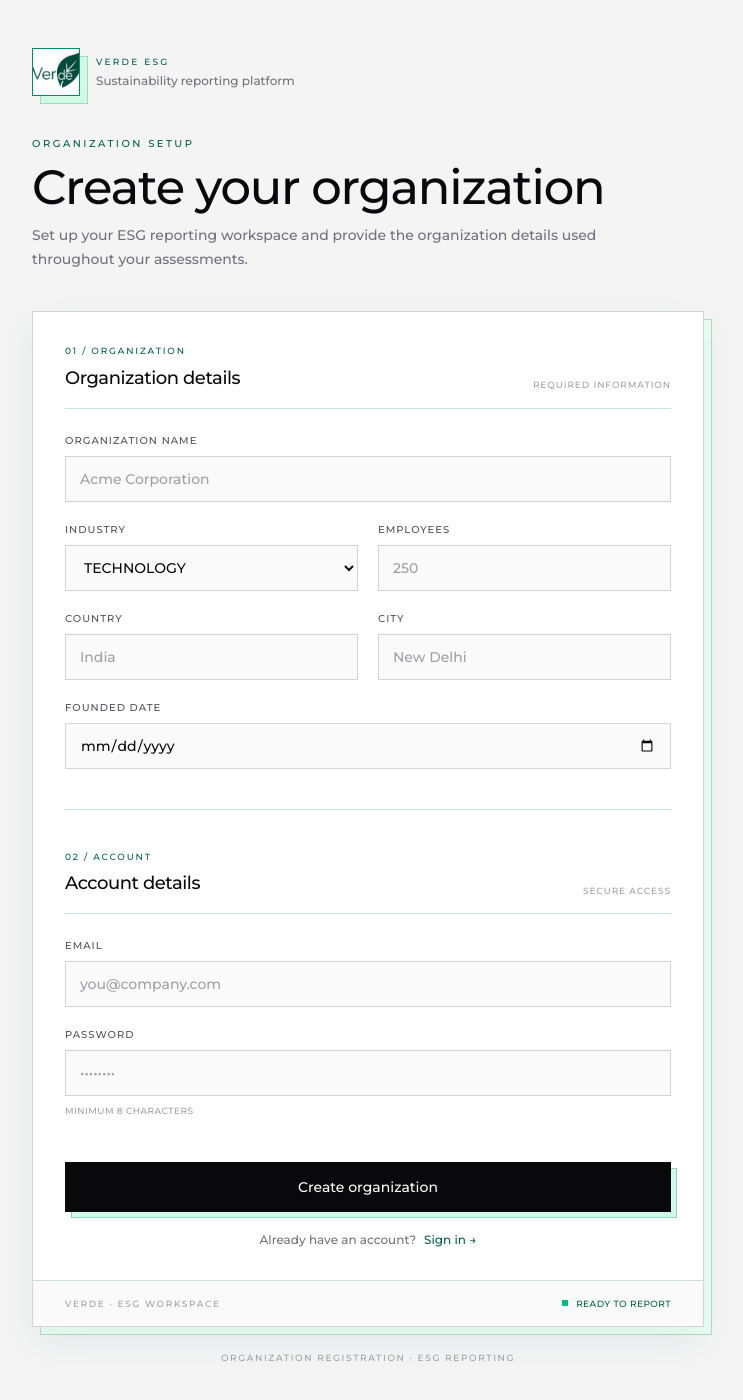
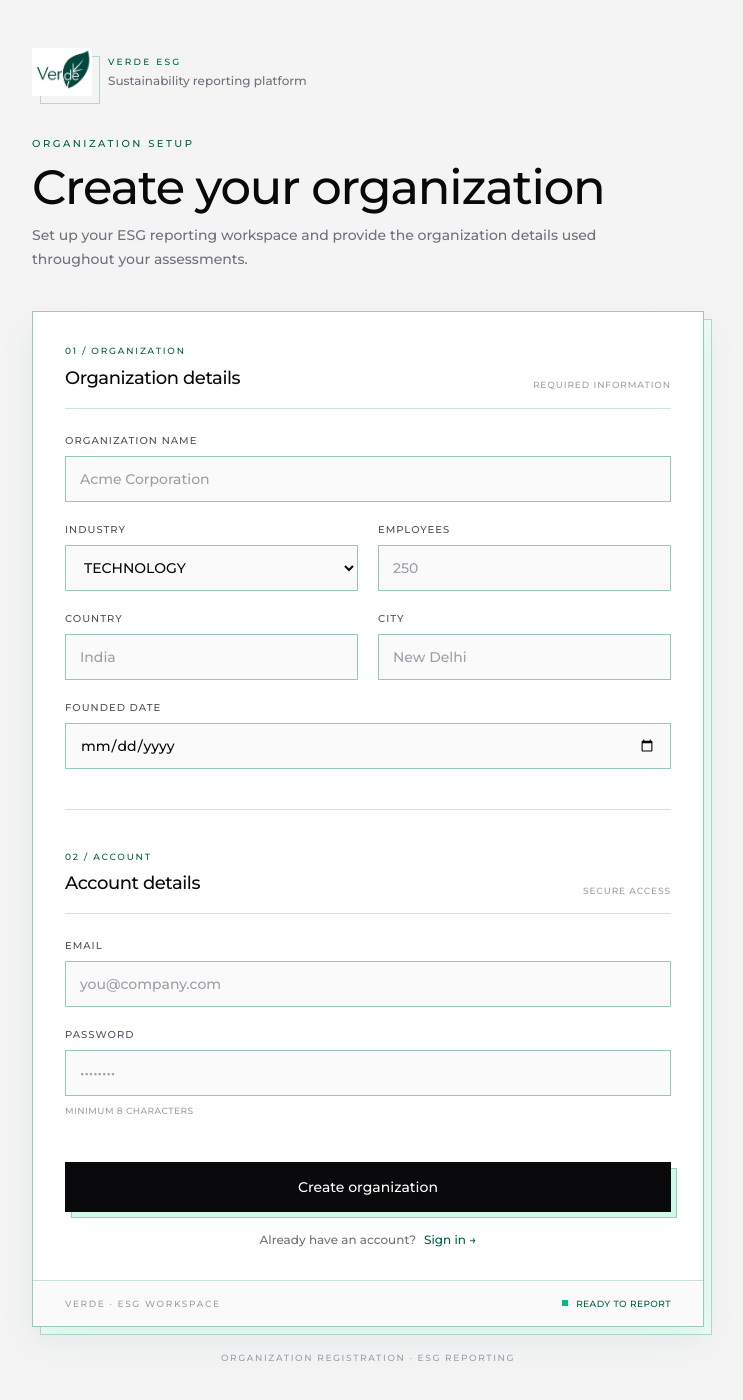
Before and after one commit to Alorik/verde, a Next.js app: page /register in a window 1280 px wide. Shown: the top 1400 px of the page, without its empty margins (272-1015 px from the left). Built offline with nearby package versions, Linux system fonts and the light colour scheme.

Commit message:
feat: changes made in register page

```diff
--- a/app/register/page.tsx
+++ b/app/register/page.tsx
@@ -95,9 +95,9 @@ export default function RegisterPage() {
           <div className="flex items-center gap-4">
             <div className="relative">
               {/* 3D depth */}
-              <div className="absolute inset-0 translate-x-2 translate-y-2 border border-emerald-700/25 bg-emerald-100" />
+              <div className="absolute inset-0 translate-x-2 translate-y-2 border border-emerald-700/25  " />
 
-              <div className="relative flex h-12 w-12 items-center justify-center border border-emerald-700/40 bg-emerald-600">
+              <div className="relative flex h-12 w-15 items-center justify-center  ">
                 <Image
                   src="/verde.jpg"
                   alt="Verde logo"
@@ -145,7 +145,7 @@ export default function RegisterPage() {
 
           <form
             onSubmit={handleSubmit}
-            className="relative border border-zinc-300 bg-white shadow-[0_14px_35px_rgba(6,78,59,0.07)]"
+            className="relative border border-emerald-700/40 bg-white shadow-[0_14px_35px_rgba(6,78,59,0.07)]"
           >
             <div className="p-6 sm:p-8">
               <div className="space-y-10">
@@ -189,7 +189,7 @@ export default function RegisterPage() {
                         value={form.name}
                         onChange={handleChange}
                         placeholder="Acme Corporation"
-                        className="w-full border border-zinc-300 bg-zinc-50 px-3.5 py-3 text-sm font-medium text-zinc-950 outline-none transition placeholder:text-zinc-400 hover:border-emerald-700/40 focus:border-emerald-700 focus:bg-white focus:ring-2 focus:ring-emerald-700/10"
+                        className="w-full border border-emerald-700/40 bg-zinc-50 px-3.5 py-3 text-sm font-medium text-zinc-950 outline-none transition placeholder:text-zinc-400 hover:border-emerald-700/40 focus:border-emerald-700 focus:bg-white focus:ring-2 focus:ring-emerald-700/10"
                       />
                     </div>
 
@@ -209,7 +209,7 @@ export default function RegisterPage() {
                           name="industry"
                           value={form.industry}
                           onChange={handleChange}
-                          className="w-full border border-zinc-300 bg-zinc-50 px-3.5 py-3 text-sm font-medium text-zinc-950 outline-none transition hover:border-emerald-700/40 focus:border-emerald-700 focus:bg-white focus:ring-2 focus:ring-emerald-700/10"
+                          className="w-full border border-emerald-700/40 bg-zinc-50 px-3.5 py-3 text-sm font-medium text-zinc-950 outline-none transition hover:border-emerald-700/40 focus:border-emerald-700 focus:bg-white focus:ring-2 focus:ring-emerald-700/10"
                         >
                           {industries.map((industry) => (
                             <option key={industry} value={industry}>
@@ -236,7 +236,7 @@ export default function RegisterPage() {
                           value={form.employeeCount}
                           onChange={handleChange}
                           placeholder="250"
-                          className="w-full border border-zinc-300 bg-zinc-50 px-3.5 py-3 text-sm font-medium text-zinc-950 outline-none transition placeholder:text-zinc-400 hover:border-emerald-700/40 focus:border-emerald-700 focus:bg-white focus:ring-2 focus:ring-emerald-700/10"
+                          className="w-full border border-emerald-700/40 bg-zinc-50 px-3.5 py-3 text-sm font-medium text-zinc-950 outline-none transition placeholder:text-zinc-400 hover:border-emerald-700/40 focus:border-emerald-700 focus:bg-white focus:ring-2 focus:ring-emerald-700/10"
                         />
                       </div>
                     </div>
@@ -260,7 +260,7 @@ export default function RegisterPage() {
                           value={form.country}
                           onChange={handleChange}
                           placeholder="India"
-                          className="w-full border border-zinc-300 bg-zinc-50 px-3.5 py-3 text-sm font-medium text-zinc-950 outline-none transition placeholder:text-zinc-400 hover:border-emerald-700/40 focus:border-emerald-700 focus:bg-white focus:ring-2 focus:ring-emerald-700/10"
+                          className="w-full border border-emerald-700/40 bg-zinc-50 px-3.5 py-3 text-sm font-medium text-zinc-950 outline-none transition placeholder:text-zinc-400 hover:border-emerald-700/40 focus:border-emerald-700 focus:bg-white focus:ring-2 focus:ring-emerald-700/10"
                         />
                       </div>
 
@@ -279,7 +279,7 @@ export default function RegisterPage() {
                           value={form.city}
                           onChange={handleChange}
                           placeholder="New Delhi"
-                          className="w-full border border-zinc-300 bg-zinc-50 px-3.5 py-3 text-sm font-medium text-zinc-950 outline-none transition placeholder:text-zinc-400 hover:border-emerald-700/40 focus:border-emerald-700 focus:bg-white focus:ring-2 focus:ring-emerald-700/10"
+                          className="w-full border border-emerald-700/40 bg-zinc-50 px-3.5 py-3 text-sm font-medium text-zinc-950 outline-none transition placeholder:text-zinc-400 hover:border-emerald-700/40 focus:border-emerald-700 focus:bg-white focus:ring-2 focus:ring-emerald-700/10"
                         />
                       </div>
                     </div>
@@ -300,7 +300,7 @@ export default function RegisterPage() {
                         type="date"
                         value={form.foundedAt}
                         onChange={handleChange}
-                        className="w-full border border-zinc-300 bg-zinc-50 px-3.5 py-3 text-sm font-medium text-zinc-950 outline-none transition hover:border-emerald-700/40 focus:border-emerald-700 focus:bg-white focus:ring-2 focus:ring-emerald-700/10"
+                        className="w-full border border-emerald-700/40 bg-zinc-50 px-3.5 py-3 text-sm font-medium text-zinc-950 outline-none transition hover:border-emerald-700/40 focus:border-emerald-700 focus:bg-white focus:ring-2 focus:ring-emerald-700/10"
                       />
                     </div>
                   </div>
@@ -353,7 +353,7 @@ export default function RegisterPage() {
                         value={form.email}
                         onChange={handleChange}
                         placeholder="you@company.com"
-                        className="w-full border border-zinc-300 bg-zinc-50 px-3.5 py-3 text-sm font-medium text-zinc-950 outline-none transition placeholder:text-zinc-400 hover:border-emerald-700/40 focus:border-emerald-700 focus:bg-white focus:ring-2 focus:ring-emerald-700/10"
+                        className="w-full border border-emerald-700/40 bg-zinc-50 px-3.5 py-3 text-sm font-medium text-zinc-950 outline-none transition placeholder:text-zinc-400 hover:border-emerald-700/40 focus:border-emerald-700 focus:bg-white focus:ring-2 focus:ring-emerald-700/10"
                       />
                     </div>
 
@@ -377,7 +377,7 @@ export default function RegisterPage() {
                         value={form.password}
                         onChange={handleChange}
                         placeholder="••••••••"
-                        className="w-full border border-zinc-300 bg-zinc-50 px-3.5 py-3 text-sm font-medium text-zinc-950 outline-none transition placeholder:text-zinc-400 hover:border-emerald-700/40 focus:border-emerald-700 focus:bg-white focus:ring-2 focus:ring-emerald-700/10"
+                        className="w-full border border-emerald-700/40 bg-zinc-50 px-3.5 py-3 text-sm font-medium text-zinc-950 outline-none transition placeholder:text-zinc-400 hover:border-emerald-700/40 focus:border-emerald-700 focus:bg-white focus:ring-2 focus:ring-emerald-700/10"
                       />
 
                       <p className="mt-2 text-[9px] font-medium uppercase tracking-wider text-zinc-400">
```
